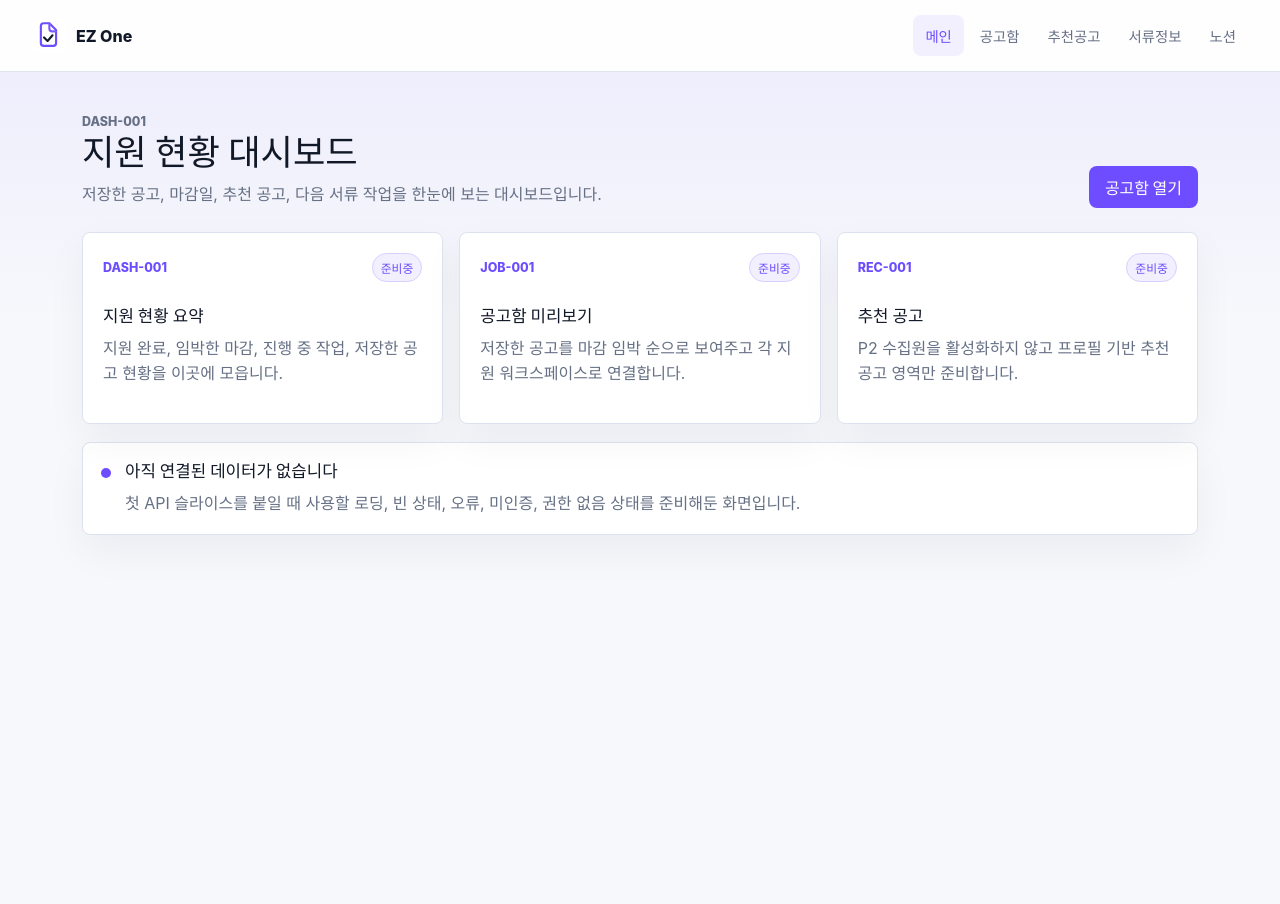
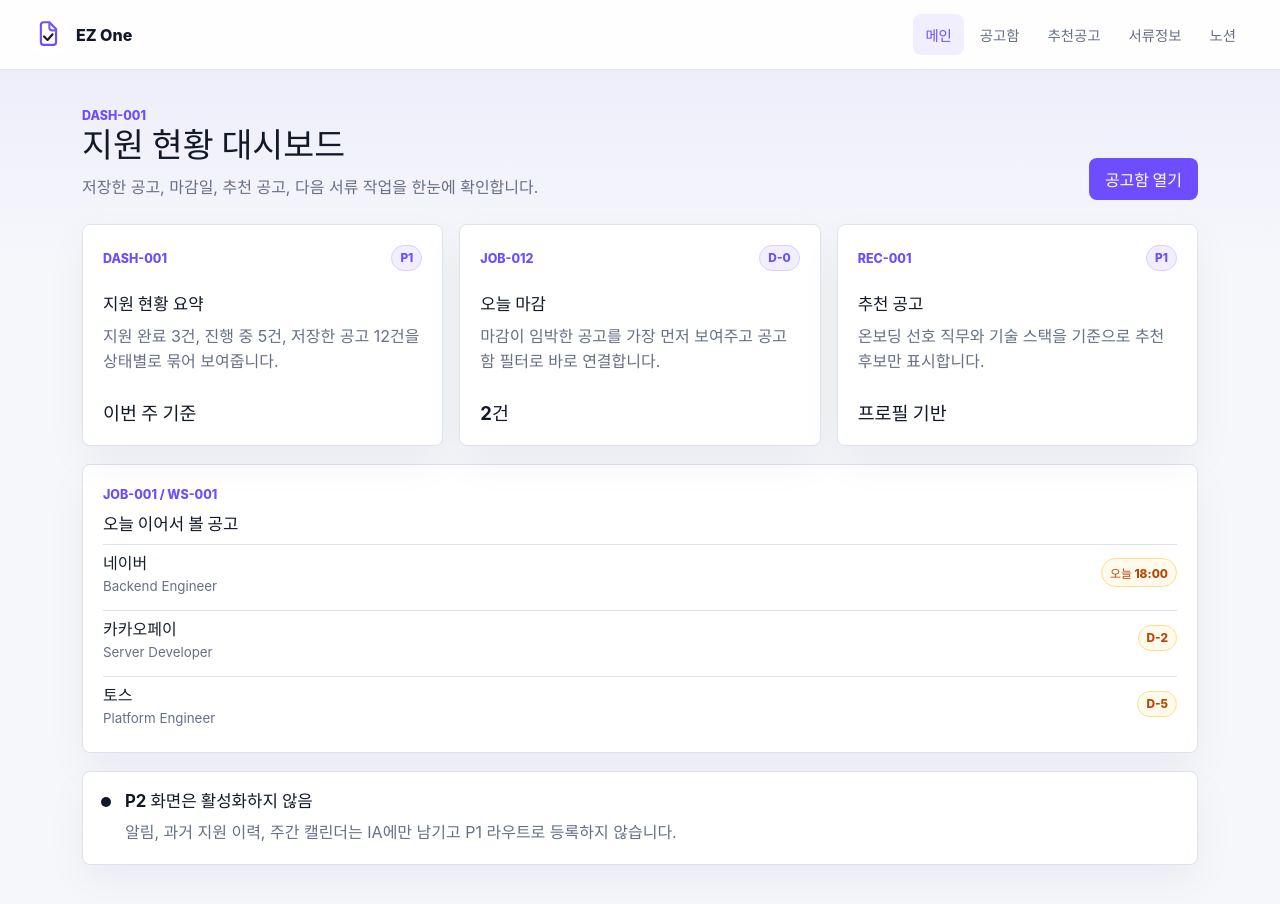
Before and after one commit to scnelMG/ez-one, a Vue app in the folder frontend/: page / in a window 1280 px wide. Shown: the top 904 px of the page. Before the commit the page ends 800 px from the top, so only its background shows below. Built offline with nearby package versions, Linux system fonts and the light colour scheme.

Commit message:
Polish Korean frontend route shell

```diff
--- a/frontend/src/data/shellContent.ts
+++ b/frontend/src/data/shellContent.ts
@@ -3,41 +3,47 @@ export interface ShellCardContent {
   title: string
   body: string
   status: string
+  meta?: string
 }
 
 export const dashboardCards: ShellCardContent[] = [
   {
     kicker: 'DASH-001',
     title: '지원 현황 요약',
-    body: '지원 완료, 임박한 마감, 진행 중 작업, 저장한 공고 현황을 이곳에 모읍니다.',
-    status: '준비중'
+    body: '지원 완료 3건, 진행 중 5건, 저장한 공고 12건을 상태별로 묶어 보여줍니다.',
+    status: 'P1',
+    meta: '이번 주 기준'
   },
   {
-    kicker: 'JOB-001',
-    title: '공고함 미리보기',
-    body: '저장한 공고를 마감 임박 순으로 보여주고 각 지원 워크스페이스로 연결합니다.',
-    status: '준비중'
+    kicker: 'JOB-012',
+    title: '오늘 마감',
+    body: '마감이 임박한 공고를 가장 먼저 보여주고 공고함 필터로 바로 연결합니다.',
+    status: 'D-0',
+    meta: '2건'
   },
   {
     kicker: 'REC-001',
     title: '추천 공고',
-    body: 'P2 수집원을 활성화하지 않고 프로필 기반 추천 공고 영역만 준비합니다.',
-    status: '준비중'
+    body: '온보딩 선호 직무와 기술 스택을 기준으로 추천 후보만 표시합니다.',
+    status: 'P1',
+    meta: '프로필 기반'
   }
 ]
 
 export const basketCards: ShellCardContent[] = [
   {
     kicker: 'JOB-001',
-    title: '저장 공고 목록',
-    body: '회사, 직무, 마감일, 출처, 지원 상태 열을 사용할 수 있도록 자리를 잡아둡니다.',
-    status: '비어있음'
+    title: '공고 목록',
+    body: '회사, 직무, 지원 상태, 마감일, 저장 출처를 한 줄에서 비교합니다.',
+    status: '12건',
+    meta: '마감 임박순'
   },
   {
-    kicker: 'COMMON-001',
-    title: '필터와 정렬',
-    body: '검색어, 지원 상태, 마감일 정렬은 API 슬라이스 구현 시 연결합니다.',
-    status: '대기'
+    kicker: 'JOB-014',
+    title: '상태 필터',
+    body: '전체, 진행 중, 지원 완료, 미지원 상태로 공고함을 빠르게 좁힙니다.',
+    status: 'P1',
+    meta: '4개 상태'
   }
 ]
 
@@ -45,34 +51,36 @@ export const workspaceCards: ShellCardContent[] = [
   {
     kicker: 'WS-001',
     title: '워크스페이스 헤더',
-    body: '공고, 회사, 마감일, 현재 지원 상태가 상단에 배치됩니다.',
-    status: '준비중'
+    body: '회사명, 직무, 마감일, 지원 상태와 공고 원문 링크를 상단에 고정합니다.',
+    status: 'P1'
   },
   {
     kicker: 'WS-002',
-    title: '자기소개서 작성 영역',
-    body: '문항별 초안, 저장 상태, 버전 관리 동작을 연결할 자리를 준비합니다.',
-    status: '준비중'
+    title: '자기소개서 캔버스',
+    body: '문항별 초안과 저장 상태를 한 화면에서 관리하는 작성 영역입니다.',
+    status: 'P1'
   },
   {
     kicker: 'REF-001',
     title: '참고자료 보드',
-    body: 'JD, 뉴스, DART, 인재상, 프롬프트, 메모 참고자료는 P1에서 수동 입력으로 둡니다.',
-    status: '준비중'
+    body: 'JD, 뉴스, DART, 인재상, 프롬프트, 메모를 수동 입력 기준으로 정리합니다.',
+    status: 'P1'
   }
 ]
 
 export const documentProfileCards: ShellCardContent[] = [
   {
     kicker: 'PROFILE-001',
-    title: '재사용 서류 정보',
-    body: '학력, 경력, 프로젝트, 자격증, 수상, 커스텀 항목을 이곳에서 관리합니다.',
-    status: '준비중'
+    title: '반복 서류 정보',
+    body: '학력, 경력, 프로젝트, 자격증, 수상, 활동을 섹션별로 관리합니다.',
+    status: 'P1'
   },
   {
     kicker: 'PROFILE-001',
     title: '커스텀 항목',
-    body: '기업별 반복 입력 항목을 준비하되 확장 프로그램 자동 입력은 P2로 남깁니다.',
-    status: '준비중'
+    body: '기업별 반복 질문에 맞춰 필요한 입력 항목을 직접 추가합니다.',
+    status: 'P1'
   }
 ]
+
+export const p2ReservedItems = ['과거 지원 이력', '알림 센터', '주간 캘린더', '고객지원']
--- a/frontend/src/pages/BasketPage.vue
+++ b/frontend/src/pages/BasketPage.vue
@@ -1,12 +1,12 @@
 <template>
   <AppLayout>
     <PageHeader
-      eyebrow="JOB-001"
+      eyebrow="JOB-001 / JOB-014"
       title="공고함"
-      description="저장한 공고를 확인하고 비교, 필터링한 뒤 지원 워크스페이스로 이동합니다."
+      description="저장한 공고를 마감일과 지원 상태 기준으로 정리하고 각 워크스페이스로 이동합니다."
     />
 
-    <section class="dashboard-grid two-column" aria-label="공고함 화면 골격">
+    <section class="dashboard-grid two-column" aria-label="공고함 요약">
       <ShellCard
         v-for="card in basketCards"
         :key="card.kicker"
@@ -14,7 +14,28 @@
         :title="card.title"
         :body="card.body"
         :status="card.status"
+        :meta="card.meta"
       />
+    </section>
+
+    <section class="table-shell" aria-label="저장 공고 목록">
+      <div class="table-row table-head">
+        <span>회사</span>
+        <span>직무</span>
+        <span>상태</span>
+        <span>마감</span>
+      </div>
+      <RouterLink
+        v-for="job in jobs"
+        :key="job.company"
+        class="table-row"
+        :to="job.to"
+      >
+        <strong>{{ job.company }}</strong>
+        <span>{{ job.role }}</span>
+        <span class="status-chip">{{ job.status }}</span>
+        <span>{{ job.deadline }}</span>
+      </RouterLink>
     </section>
   </AppLayout>
 </template>
@@ -24,4 +45,10 @@ import { basketCards } from '@/data/shellContent'
 import AppLayout from '@/shared/AppLayout.vue'
 import PageHeader from '@/shared/PageHeader.vue'
 import ShellCard from '@/shared/ShellCard.vue'
+
+const jobs = [
+  { company: '네이버', role: 'Backend Engineer', status: '진행 중', deadline: '오늘', to: '/workspaces/naver-backend' },
+  { company: '카카오페이', role: 'Server Developer', status: '미지원', deadline: 'D-2', to: '/workspaces/kakaopay-server' },
+  { company: '토스', role: 'Platform Engineer', status: '지원 완료', deadline: 'D-5', to: '/workspaces/toss-platform' }
+]
 </script>
--- a/frontend/src/pages/DocumentProfilePage.vue
+++ b/frontend/src/pages/DocumentProfilePage.vue
@@ -3,18 +3,24 @@
     <PageHeader
       eyebrow="PROFILE-001"
       title="서류 입력 정보"
-      description="반복해서 쓰는 지원서 정보를 한곳에 모으고 P1에서는 수동 입력 중심으로 관리합니다."
+      description="반복해서 쓰는 지원서 정보를 섹션별로 저장하고 워크스페이스 기본값으로 재사용합니다."
     />
 
-    <section class="dashboard-grid two-column" aria-label="서류 입력 정보 화면 골격">
+    <section class="dashboard-grid two-column" aria-label="서류 입력 정보 요약">
       <ShellCard
         v-for="card in documentProfileCards"
-        :key="card.kicker"
+        :key="card.title"
         :kicker="card.kicker"
         :title="card.title"
         :body="card.body"
         :status="card.status"
       />
+    </section>
+
+    <section class="profile-sections" aria-label="서류 정보 섹션">
+      <button v-for="section in sections" :key="section" class="segment-button" type="button">
+        {{ section }}
+      </button>
     </section>
   </AppLayout>
 </template>
@@ -24,4 +30,6 @@ import { documentProfileCards } from '@/data/shellContent'
 import AppLayout from '@/shared/AppLayout.vue'
 import PageHeader from '@/shared/PageHeader.vue'
 import ShellCard from '@/shared/ShellCard.vue'
+
+const sections = ['기본정보', '학력', '경력', '프로젝트', '자격증', '수상/활동', '커스텀']
 </script>
--- a/frontend/src/pages/LoginPage.vue
+++ b/frontend/src/pages/LoginPage.vue
@@ -3,11 +3,12 @@
     <section class="auth-panel" aria-labelledby="login-title">
       <img src="../assets/ez-one-logo.svg" alt="" class="auth-logo" />
       <p class="eyebrow">AUTH-001</p>
-      <h1 id="login-title">Google로 시작하기</h1>
+      <h1 id="login-title">EZ One으로 지원 준비 시작하기</h1>
       <p>
-        인증 슬라이스에서 Google OAuth, JWT 세션 상태, 사용자별 데이터 소유권 경계를 연결합니다.
+        Google 로그인으로 계정을 연결하고 저장한 공고, 워크스페이스, 서류 정보를 사용자별로 분리해 관리합니다.
       </p>
-      <button class="primary-button" type="button">Google 로그인 준비중</button>
+      <button class="primary-button" type="button">Google로 로그인</button>
+      <p class="auth-note">이메일 회원가입은 현재 P1 범위가 아니며, Google OAuth 흐름부터 완성합니다.</p>
     </section>
   </main>
 </template>
--- a/frontend/src/pages/MainPage.vue
+++ b/frontend/src/pages/MainPage.vue
@@ -3,14 +3,14 @@
     <PageHeader
       eyebrow="DASH-001"
       title="지원 현황 대시보드"
-      description="저장한 공고, 마감일, 추천 공고, 다음 서류 작업을 한눈에 보는 대시보드입니다."
+      description="저장한 공고, 마감일, 추천 공고, 다음 서류 작업을 한눈에 확인합니다."
     >
       <template #action>
         <RouterLink class="primary-button" to="/basket">공고함 열기</RouterLink>
       </template>
     </PageHeader>
 
-    <section class="dashboard-grid" aria-label="대시보드 화면 골격">
+    <section class="dashboard-grid" aria-label="대시보드 핵심 지표">
       <ShellCard
         v-for="card in dashboardCards"
         :key="card.kicker"
@@ -18,14 +18,36 @@
         :title="card.title"
         :body="card.body"
         :status="card.status"
+        :meta="card.meta"
       />
     </section>
 
+    <section class="content-band" aria-label="오늘의 지원 작업">
+      <div>
+        <p class="section-kicker">JOB-001 / WS-001</p>
+        <h2>오늘 이어서 볼 공고</h2>
+      </div>
+      <div class="job-list">
+        <RouterLink
+          v-for="job in todayJobs"
+          :key="job.company"
+          class="job-row"
+          :to="job.to"
+        >
+          <span>
+            <strong>{{ job.company }}</strong>
+            <small>{{ job.role }}</small>
+          </span>
+          <span class="deadline-pill">{{ job.deadline }}</span>
+        </RouterLink>
+      </div>
+    </section>
+
     <StatePanel
-      id="main-empty"
-      tone="purple"
-      title="아직 연결된 데이터가 없습니다"
-      body="첫 API 슬라이스를 붙일 때 사용할 로딩, 빈 상태, 오류, 미인증, 권한 없음 상태를 준비해둔 화면입니다."
+      id="main-p2-boundary"
+      tone="navy"
+      title="P2 화면은 활성화하지 않음"
+      body="알림, 과거 지원 이력, 주간 캘린더는 IA에만 남기고 P1 라우트로 등록하지 않습니다."
     />
   </AppLayout>
 </template>
@@ -36,4 +58,10 @@ import AppLayout from '@/shared/AppLayout.vue'
 import PageHeader from '@/shared/PageHeader.vue'
 import ShellCard from '@/shared/ShellCard.vue'
 import StatePanel from '@/shared/StatePanel.vue'
+
+const todayJobs = [
+  { company: '네이버', role: 'Backend Engineer', deadline: '오늘 18:00', to: '/workspaces/naver-backend' },
+  { company: '카카오페이', role: 'Server Developer', deadline: 'D-2', to: '/workspaces/kakaopay-server' },
+  { company: '토스', role: 'Platform Engineer', deadline: 'D-5', to: '/workspaces/toss-platform' }
+]
 </script>
--- a/frontend/src/pages/MyPage.vue
+++ b/frontend/src/pages/MyPage.vue
@@ -3,17 +3,21 @@
     <PageHeader
       eyebrow="MY-001 / MY-003"
       title="마이페이지"
-      description="계정 정보와 선호 정보 수정은 온보딩과 같은 프로필 모델을 사용합니다."
+      description="계정 정보와 온보딩 선호 정보를 같은 프로필 모델로 확인하고 수정합니다."
     />
 
-    <section class="form-shell" aria-label="마이페이지 화면 골격">
+    <section class="form-shell" aria-label="마이페이지 기본 정보">
       <label>
         닉네임
         <input value="EZ One 사용자" readonly />
       </label>
       <label>
-        희망 근무 지역
-        <input value="서울, 원격" readonly />
+        로그인 방식
+        <input value="Google" readonly />
+      </label>
+      <label>
+        선호 근무 지역
+        <input value="서울, 경기" readonly />
       </label>
     </section>
   </AppLayout>
--- a/frontend/src/pages/NotionSettingsPage.vue
+++ b/frontend/src/pages/NotionSettingsPage.vue
@@ -3,14 +3,23 @@
     <PageHeader
       eyebrow="NOTION-001"
       title="노션 동기화"
-      description="P1에서는 동기화 범위를 JOB_ONLY로 고정하고 외부 연동 실패가 핵심 저장 흐름을 막지 않게 합니다."
+      description="P1에서는 저장한 공고만 JOB_ONLY 범위로 동기화하고 지원서/캔버스 확장은 비활성화합니다."
     />
+
+    <section class="notion-shell" aria-label="노션 동기화 설정">
+      <div>
+        <p class="section-kicker">동기화 범위</p>
+        <h2>JOB_ONLY</h2>
+        <p>공고명, 회사, 직무, 마감일, 원문 링크만 노션으로 보냅니다.</p>
+      </div>
+      <span class="status-chip">P1 활성</span>
+    </section>
 
     <StatePanel
       id="notion-job-only"
       tone="green"
-      title="JOB_ONLY"
-      body="자기소개서나 작성 캔버스 동기화 확장은 P2로 남기며, 현재 화면에서는 활성 설정으로 노출하지 않습니다."
+      title="지원서와 캔버스 동기화는 P2"
+      body="JOB+ESSAY, JOB+ESSAY+CANVAS 범위는 화면에 선택 가능한 설정으로 노출하지 않습니다."
     />
   </AppLayout>
 </template>
--- a/frontend/src/pages/OnboardingPage.vue
+++ b/frontend/src/pages/OnboardingPage.vue
@@ -3,21 +3,33 @@
     <PageHeader
       eyebrow="ONB-001 / ONB-002"
       title="온보딩"
-      description="추천 기준과 마이페이지 수정이 같은 프로필 모델을 쓰도록 선호 정보를 먼저 배치합니다."
+      description="추천 공고와 마이페이지 수정에 함께 쓰는 선호 정보를 먼저 정리합니다."
     />
 
     <section class="form-shell" aria-label="온보딩 입력 항목">
       <label>
-        희망 직무
+        선호 직무
         <input value="백엔드 개발자" readonly />
       </label>
       <label>
-        희망 기업 유형
+        선호 기업 유형
         <input value="대기업, 스타트업" readonly />
       </label>
       <label>
         기술 스택
         <input value="Java, Spring Boot, MyBatis" readonly />
+      </label>
+      <label>
+        근무 지역
+        <input value="서울, 경기" readonly />
+      </label>
+      <label>
+        SSAFY 여부
+        <input value="예" readonly />
+      </label>
+      <label>
+        관심 산업
+        <input value="핀테크, 생산성 도구" readonly />
       </label>
     </section>
   </AppLayout>
--- a/frontend/src/shared/ShellCard.vue
+++ b/frontend/src/shared/ShellCard.vue
@@ -6,6 +6,7 @@
     </div>
     <h2>{{ title }}</h2>
     <p>{{ body }}</p>
+    <strong v-if="meta" class="shell-card-meta">{{ meta }}</strong>
   </article>
 </template>
 
@@ -15,5 +16,6 @@ defineProps<{
   title: string
   body: string
   status: string
+  meta?: string
 }>()
 </script>
--- a/frontend/src/styles.css
+++ b/frontend/src/styles.css
@@ -4,15 +4,17 @@
   --brand-navy: #111827;
   --brand-ink: #0b1020;
   --surface: #ffffff;
-  --surface-soft: #f7f8fc;
-  --surface-tint: #f2f0ff;
+  --surface-soft: #f6f7fb;
+  --surface-tint: #f1efff;
   --line: #dde2ee;
+  --line-strong: #c8cedd;
   --muted: #667085;
   --text: #17202a;
   --green: #0f8f6f;
+  --warning: #b54708;
   color: var(--text);
   background: var(--surface-soft);
-  font-family: Inter, ui-sans-serif, system-ui, -apple-system, BlinkMacSystemFont, "Segoe UI", sans-serif;
+  font-family: Inter, Pretendard, "Noto Sans KR", "Malgun Gothic", ui-sans-serif, system-ui, -apple-system, BlinkMacSystemFont, "Segoe UI", sans-serif;
   font-synthesis: none;
 }
 
@@ -37,7 +39,7 @@ input {
 .app-frame {
   min-height: 100vh;
   background:
-    linear-gradient(180deg, rgba(109, 77, 255, 0.08), rgba(109, 77, 255, 0) 320px),
+    linear-gradient(180deg, rgba(109, 77, 255, 0.08), rgba(109, 77, 255, 0) 260px),
     var(--surface-soft);
 }
 
@@ -49,11 +51,11 @@ input {
   align-items: center;
   justify-content: space-between;
   gap: 24px;
-  min-height: 72px;
+  min-height: 70px;
   border-bottom: 1px solid rgba(221, 226, 238, 0.9);
-  background: rgba(255, 255, 255, 0.92);
+  background: rgba(255, 255, 255, 0.94);
   padding: 0 32px;
-  backdrop-filter: blur(14px);
+  backdrop-filter: blur(12px);
 }
 
 .brand-lockup {
@@ -93,7 +95,7 @@ input {
 .app-main {
   width: min(1180px, 100%);
   margin: 0 auto;
-  padding: 40px 32px 64px;
+  padding: 36px 32px 64px;
 }
 
 .page-header {
@@ -107,12 +109,20 @@ input {
   gap: 24px;
 }
 
-.eyebrow {
-  margin: 0 0 10px;
+.eyebrow,
+.section-kicker,
+.shell-card-kicker {
   color: var(--brand-purple);
   font-size: 0.78rem;
   font-weight: 800;
-  text-transform: uppercase;
+}
+
+.eyebrow {
+  margin: 0 0 10px;
+}
+
+.section-kicker {
+  margin: 0 0 8px;
 }
 
 h1,
@@ -124,7 +134,7 @@ p {
 h1 {
   margin-bottom: 10px;
   color: var(--brand-navy);
-  font-size: 2.2rem;
+  font-size: 2.1rem;
   line-height: 1.15;
 }
 
@@ -132,13 +142,11 @@ h2 {
   margin-bottom: 8px;
   color: var(--brand-navy);
   font-size: 1.05rem;
-  line-height: 1.3;
+  line-height: 1.35;
 }
 
-.page-header p,
-.shell-card p,
-.state-panel p,
-.auth-panel p {
+p,
+li {
   color: var(--muted);
   line-height: 1.6;
 }
@@ -148,27 +156,39 @@ h2 {
   margin-bottom: 0;
 }
 
-.primary-button {
+.primary-button,
+.text-button {
   display: inline-flex;
   align-items: center;
   justify-content: center;
   min-height: 42px;
+  border-radius: 8px;
+  cursor: pointer;
+  font-weight: 800;
+  white-space: nowrap;
+}
+
+.primary-button {
   border: 0;
-  border-radius: 8px;
   background: var(--brand-purple);
   color: #ffffff;
-  cursor: pointer;
-  font-weight: 800;
   padding: 0 16px;
-  white-space: nowrap;
 }
 
 .primary-button:hover {
   background: var(--brand-purple-2);
 }
 
+.text-button {
+  border: 1px solid var(--line);
+  background: var(--surface);
+  color: var(--brand-purple);
+  padding: 0 14px;
+}
+
 .dashboard-grid,
-.workspace-layout {
+.workspace-layout,
+.recommendation-list {
   display: grid;
   grid-template-columns: repeat(3, minmax(0, 1fr));
   gap: 16px;
@@ -181,7 +201,12 @@ h2 {
 .shell-card,
 .state-panel,
 .auth-panel,
-.form-shell {
+.form-shell,
+.content-band,
+.table-shell,
+.editor-shell,
+.recommendation-card,
+.notion-shell {
   border: 1px solid var(--line);
   border-radius: 8px;
   background: var(--surface);
@@ -189,7 +214,7 @@ h2 {
 }
 
 .shell-card {
-  min-height: 188px;
+  min-height: 190px;
   padding: 20px;
 }
 
@@ -198,16 +223,18 @@ h2 {
   align-items: center;
   justify-content: space-between;
   gap: 12px;
-  margin-bottom: 24px;
+  margin-bottom: 22px;
 }
 
-.shell-card-kicker {
-  color: var(--brand-purple);
-  font-size: 0.78rem;
-  font-weight: 800;
+.shell-card-meta {
+  display: inline-flex;
+  margin-top: 8px;
+  color: var(--brand-navy);
+  font-size: 1.15rem;
 }
 
-.status-chip {
+.status-chip,
+.deadline-pill {
   border: 1px solid #d7d0ff;
   border-radius: 999px;
   background: var(--surface-tint);
@@ -215,6 +242,12 @@ h2 {
   font-size: 0.74rem;
   font-weight: 800;
   padding: 5px 8px;
+}
+
+.deadline-pill {
+  border-color: #fedf89;
+  background: #fffaeb;
+  color: var(--warning);
 }
 
 .state-panel {
@@ -271,6 +304,11 @@ h2 {
   margin-top: 16px;
 }
 
+.auth-note {
+  margin: 14px 0 0;
+  font-size: 0.86rem;
+}
+
 .form-shell {
   display: grid;
   grid-template-columns: repeat(3, minmax(0, 1fr));
@@ -296,6 +334,113 @@ h2 {
   padding: 0 12px;
 }
 
+.content-band,
+.table-shell,
+.editor-shell,
+.notion-shell {
+  margin-top: 18px;
+  padding: 20px;
+}
+
+.job-list {
+  display: grid;
+  gap: 10px;
+}
+
+.job-row,
+.table-row {
+  display: grid;
+  align-items: center;
+  gap: 14px;
+  border-top: 1px solid var(--line);
+  min-height: 56px;
+}
+
+.job-row {
+  grid-template-columns: 1fr auto;
+}
+
+.job-row small {
+  display: block;
+  margin-top: 4px;
+  color: var(--muted);
+}
+
+.table-row {
+  grid-template-columns: 1.2fr 1.2fr 0.8fr 0.6fr;
+  color: var(--muted);
+}
+
+.table-row strong {
+  color: var(--brand-navy);
+}
+
+.table-head {
+  min-height: 36px;
+  border-top: 0;
+  color: var(--brand-navy);
+  font-size: 0.82rem;
+  font-weight: 800;
+}
+
+.editor-shell {
+  display: grid;
+  grid-template-columns: minmax(0, 1.6fr) minmax(260px, 0.8fr);
+  gap: 16px;
+}
+
+.essay-panel,
+.reference-panel {
+  min-height: 220px;
+  border: 1px solid var(--line);
+  border-radius: 8px;
+  padding: 18px;
+}
+
+.reference-panel ul {
+  margin: 0;
+  padding-left: 20px;
+}
+
+.profile-sections {
+  display: flex;
+  flex-wrap: wrap;
+  gap: 8px;
+  margin-top: 18px;
+}
+
+.segment-button {
+  min-height: 38px;
+  border: 1px solid var(--line);
+  border-radius: 8px;
+  background: var(--surface);
+  color: var(--brand-navy);
+  cursor: pointer;
+  font-weight: 700;
+  padding: 0 12px;
+}
+
+.segment-button:first-child {
+  border-color: #d7d0ff;
+  background: var(--surface-tint);
+  color: var(--brand-purple);
+}
+
+.recommendation-list {
+  grid-template-columns: repeat(2, minmax(0, 1fr));
+}
+
+.recommendation-card {
+  padding: 20px;
+}
+
+.notion-shell {
+  display: flex;
+  align-items: flex-start;
+  justify-content: space-between;
+  gap: 16px;
+}
+
 @media (max-width: 860px) {
   .global-header {
     align-items: flex-start;
@@ -312,7 +457,8 @@ h2 {
     padding: 28px 20px 48px;
   }
 
-  .page-header-row {
+  .page-header-row,
+  .notion-shell {
     align-items: flex-start;
     flex-direction: column;
   }
@@ -320,8 +466,20 @@ h2 {
   .dashboard-grid,
   .dashboard-grid.two-column,
   .workspace-layout,
-  .form-shell {
+  .form-shell,
+  .recommendation-list,
+  .editor-shell {
     grid-template-columns: 1fr;
+  }
+
+  .table-row {
+    grid-template-columns: 1fr;
+    gap: 6px;
+    padding: 12px 0;
+  }
+
+  .table-head {
+    display: none;
   }
 
   h1 {
```
Also changed, not shown: frontend/src/pages/RecommendationPage.vue (+19 -5 lines), frontend/src/pages/WorkspacePage.vue (+19 -2 lines), 2 other files (tests, documents, lock files or other folders).
